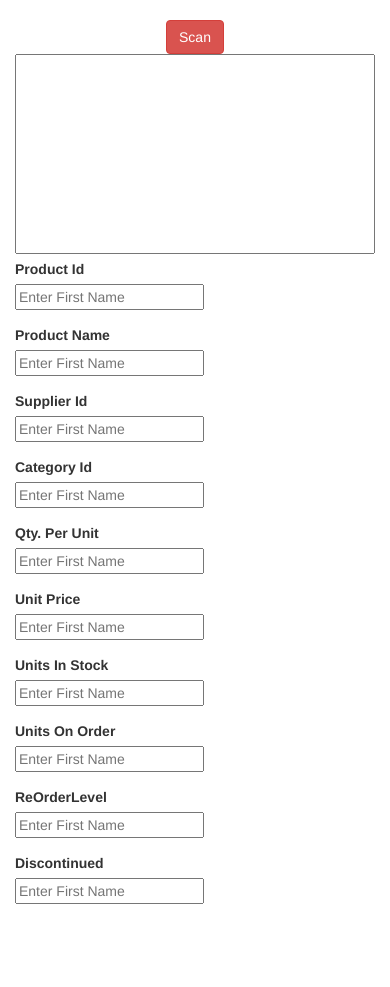
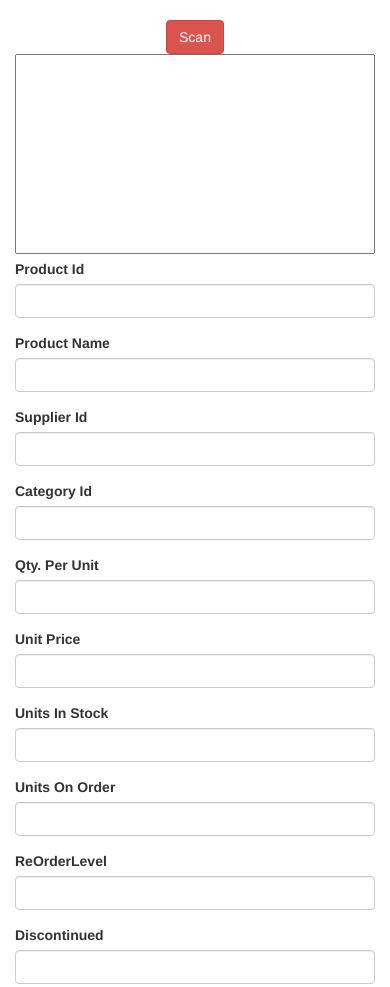
Before and after one commit to raghavau/Testing, a plain HTML site: page www/barcode.html in a window 390 px wide. Before the commit the page ends 919 px from the top, so only its background shows below. Drawn offline with Linux system fonts and the light colour scheme; some packages are replaced by stand-ins of ours.

Commit message:
script changes

```diff
--- a/www/barcode.html
+++ b/www/barcode.html
@@ -22,61 +22,61 @@
                 <div class="form-group">
                     <label for="productid" class="col-lg-2 control-label">Product Id</label>
                     <div class="col-lg-10">
-                        <input type="text" id="productid" placeholder="Enter First Name">
+                        <input type="text" id="productid" class="form-control">
                     </div>
                 </div>
                 <div class="form-group">
                     <label for="productname" class="col-lg-2 control-label">Product Name</label>
                     <div class="col-lg-10">
-                        <input type="text" id="productname" placeholder="Enter First Name">
+                        <input type="text" id="productname" class="form-control">
                     </div>
                 </div>
                 <div class="form-group">
                     <label for="supplierid" class="col-lg-2 control-label">Supplier Id</label>
                     <div class="col-lg-10">
-                        <input type="text" id="supplierid" placeholder="Enter First Name">
+                        <input type="text" id="supplierid" class="form-control">
                     </div>
                 </div>
                 <div class="form-group">
                     <label for="categoryid" class="col-lg-2 control-label">Category Id</label>
                     <div class="col-lg-10">
-                        <input type="text" id="categoryid" placeholder="Enter First Name">
+                        <input type="text" id="categoryid" class="form-control">
                     </div>
                 </div>
                 <div class="form-group">
                     <label for="qtyperunit" class="col-lg-2 control-label">Qty. Per Unit</label>
                     <div class="col-lg-10">
-                        <input type="text" id="qtyperunit" placeholder="Enter First Name">
+                        <input type="text" id="qtyperunit" class="form-control">
                     </div>
                 </div>
                 <div class="form-group">
                     <label for="unitprice" class="col-lg-2 control-label">Unit Price</label>
                     <div class="col-lg-10">
-                        <input type="text" id="unitprice" placeholder="Enter First Name">
+                        <input type="text" id="unitprice" class="form-control">
                     </div>
                 </div>
                 <div class="form-group">
                     <label for="instock" class="col-lg-2 control-label">Units In Stock</label>
                     <div class="col-lg-10">
-                        <input type="text" id="instock" placeholder="Enter First Name">
+                        <input type="text" id="instock" class="form-control">
                     </div>
                 </div>
                 <div class="form-group">
                     <label for="onorder" class="col-lg-2 control-label">Units On Order</label>
                     <div class="col-lg-10">
-                        <input type="text" id="onorder" placeholder="Enter First Name">
+                        <input type="text" id="onorder" class="form-control">
                     </div>
                 </div>
                 <div class="form-group">
                     <label for="reorderlevel" class="col-lg-2 control-label">ReOrderLevel</label>
                     <div class="col-lg-10">
-                        <input type="text" id="reorderlevel" placeholder="Enter First Name">
+                        <input type="text" id="reorderlevel" class="form-control">
                     </div>
                 </div>
                 <div class="form-group">
                     <label for="discontinued" class="col-lg-2 control-label">Discontinued</label>
                     <div class="col-lg-10">
-                        <input type="text" id="discontinued" placeholder="Enter First Name">
+                        <input type="text" id="discontinued" class="form-control">
                     </div>
                 </div>
             </form>
```
